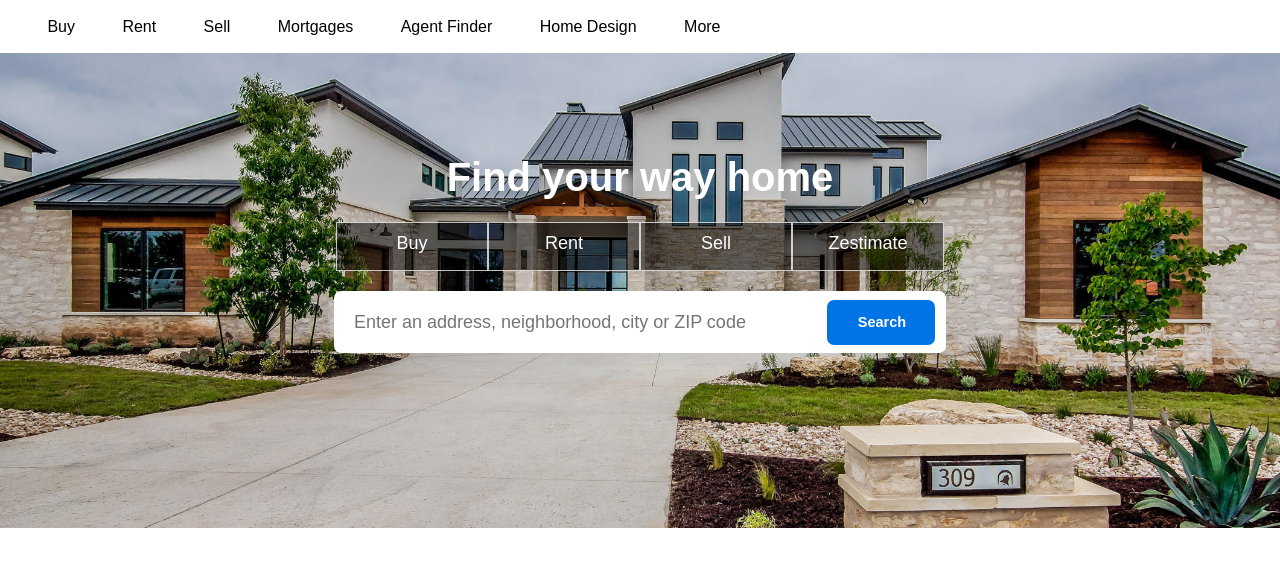
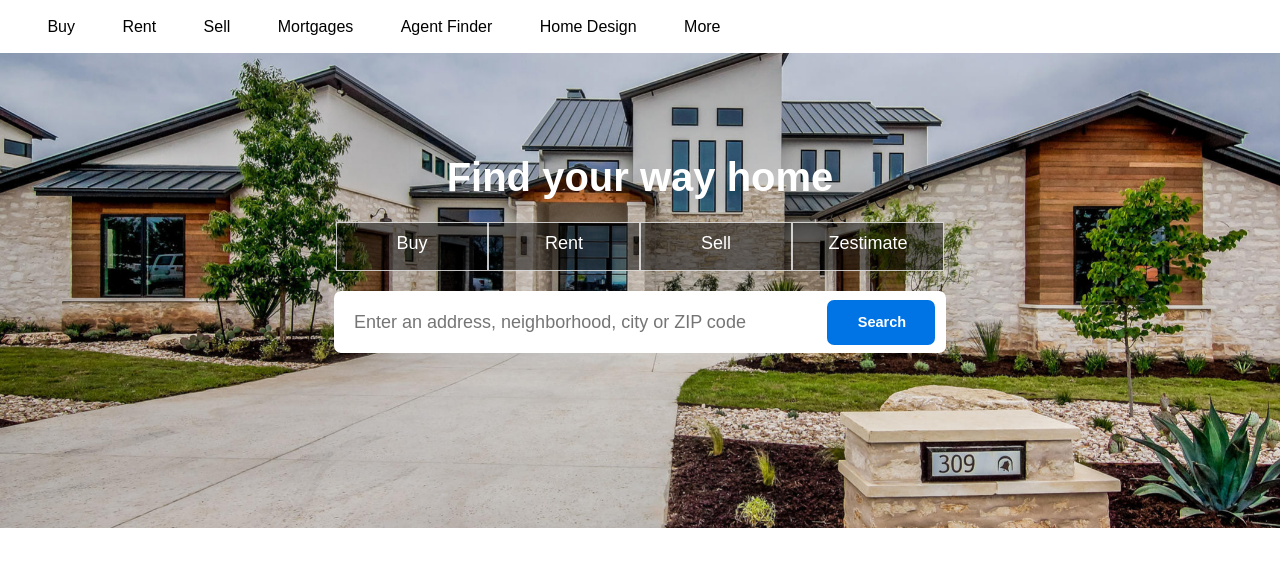
Before and after one commit to ProjectsOnTheSide/zillow-clone, a React (Create React App) app: page / in a window 1280 px wide. Shown: the top 566 px of the page. Built offline with nearby package versions, Linux system fonts and the light colour scheme.

Commit message:
change background image to fixed

```diff
--- a/src/styles/home.css
+++ b/src/styles/home.css
@@ -12,8 +12,9 @@
     width: 100%;
     min-height: 475px;
     max-height: 475px;
-    background: url('./house1.jpg') center no-repeat;
+    background: url('./house1.jpg') no-repeat 0 -150px;
     background-size: cover;
+    background-attachment: fixed;
 }
 
 .videoSection {
```
